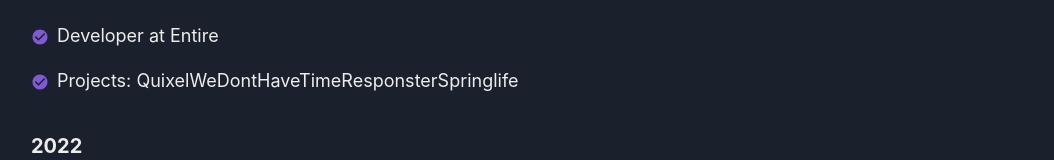
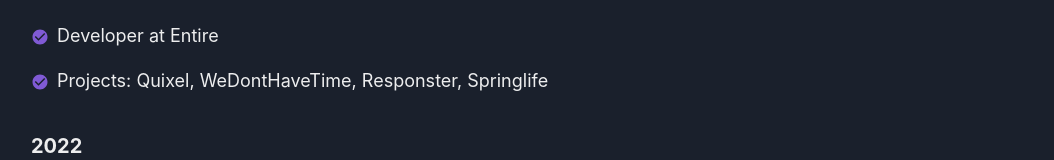
Before and after one commit to brorminskij/portfolio, a Next.js app: page / in a window 1280 px wide. Shown: the part 969-1129 px from the top of the page, without its empty margins (113-1167 px from the left). Built offline with nearby package versions, Linux system fonts and the light colour scheme.

Commit message:
Added spacing and comma to evey mapped element except last

```diff
--- a/components/pages/index/Timeline.tsx
+++ b/components/pages/index/Timeline.tsx
@@ -43,6 +43,7 @@
             return (
               <Link key={project.projectName} href={project.websiteName}>
                 {project.projectName}
+                {projects.length - 1 !== index && ", "}
               </Link>
             );
           })}
```
